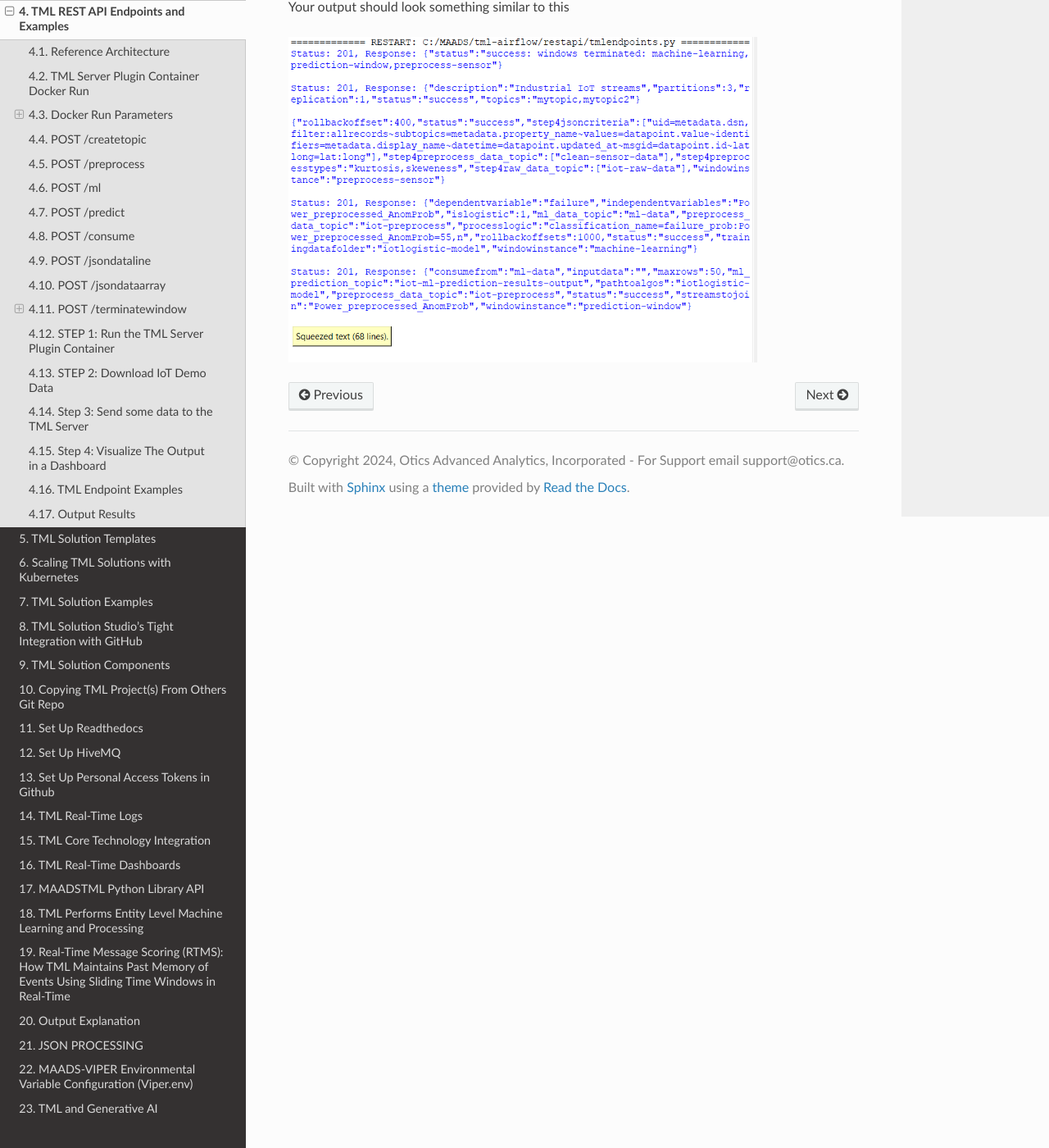
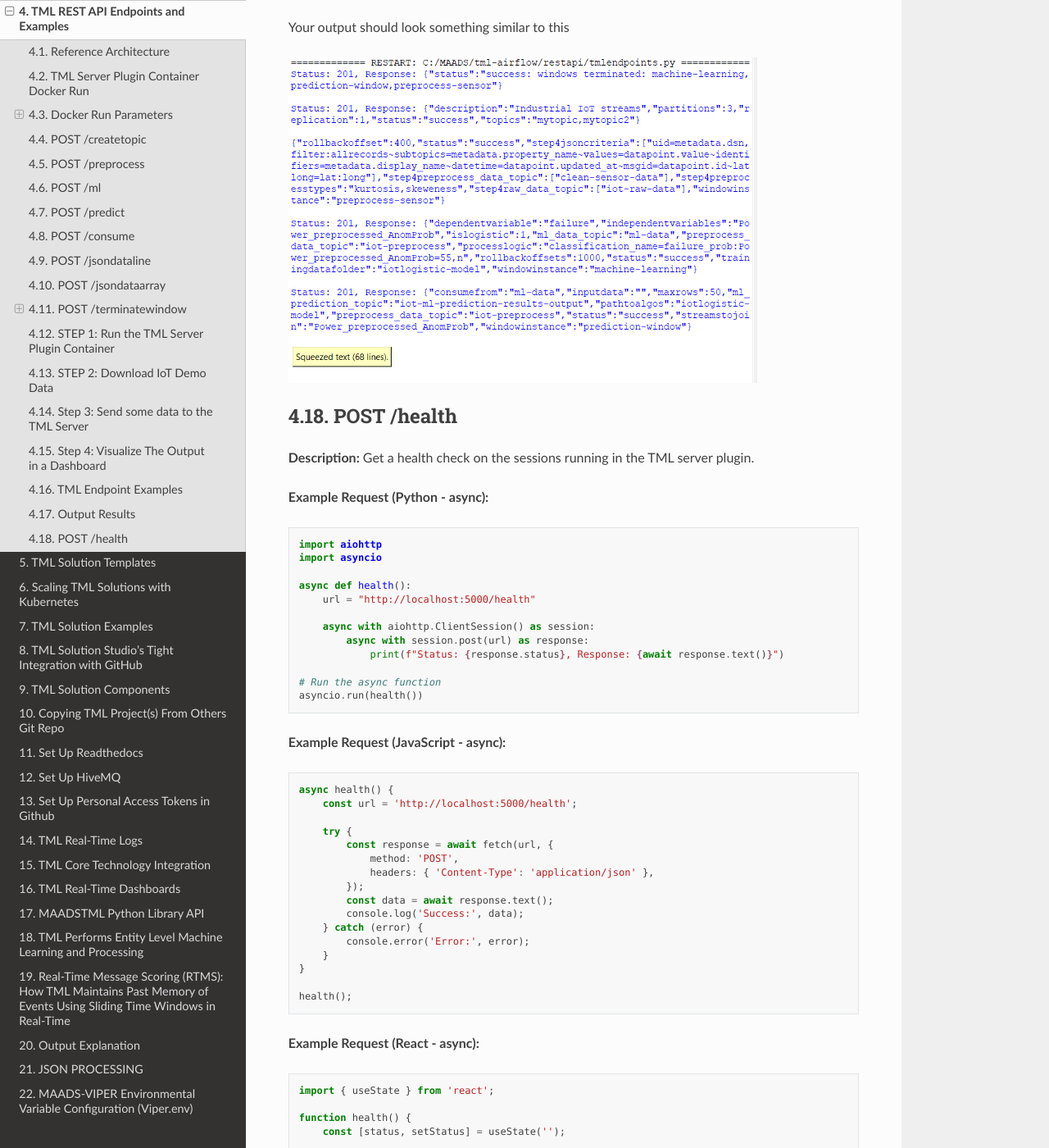
Before and after one commit to smaurice101/readthedocs, a Sphinx documentation site: the page built from docs/source/tmlapi.rst, in a window 1280 px wide and 1400 px high, scrolled down 28585 px. Shown: the whole window at 82% size. Built offline with Sphinx 7.4.7 and the Read the Docs theme 3.1.0, drawn with Linux system fonts in a browser that asks for light colours; pages that are not in the unit, such as notebooks, are missing from menus; some of the changed text lies outside the part shown.

Commit message:
Update tmlapi.rst

```diff
--- a/docs/source/tmlapi.rst
+++ b/docs/source/tmlapi.rst
@@ -112,6 +112,7 @@ TML API Quick Reference
 - ``/jsondataline`` - Send single JSON → 200
 - ``/jsondataarray`` - Send JSON array → 200
 - ``/terminatewindow`` - Send JSON array → 200
+- ``/health`` - Send JSON array → 200
 
 POST /createtopic
 --------------------------
@@ -1566,3 +1567,82 @@ Your output should look something similar to this
 
 .. figure:: endpointoutput.png
    :scale: 70%
+
+POST /health
+--------------------------
+
+**Description:**
+Get a health check on the sessions running in the TML server plugin.
+
+**Example Request (Python - async):**
+
+.. code-block:: python
+
+    import aiohttp
+    import asyncio
+
+    async def health():
+        url = "http://localhost:5000/health"
+
+        async with aiohttp.ClientSession() as session:
+            async with session.post(url) as response:
+                print(f"Status: {response.status}, Response: {await response.text()}")
+
+    # Run the async function
+    asyncio.run(health())
+
+**Example Request (JavaScript - async):**
+
+.. code-block:: javascript
+
+    async health() {
+        const url = 'http://localhost:5000/health';
+
+        try {
+            const response = await fetch(url, {
+                method: 'POST',
+                headers: { 'Content-Type': 'application/json' },
+            });
+            const data = await response.text();
+            console.log('Success:', data);
+        } catch (error) {
+            console.error('Error:', error);
+        }
+    }
+
+    health();
+
+**Example Request (React - async):**
+
+.. code-block:: jsx
+
+    import { useState } from 'react';
+
+    function health() {
+        const [status, setStatus] = useState('');
+
+        const handleSubmit = async (e) => {
+            e.preventDefault();
+
+            try {
+                const response = await fetch('http://localhost:5000/health', {
+                    method: 'POST',
+                    headers: { 'Content-Type': 'application/json' },
+                });
+                setStatus(response.ok ? 'health ok!' : 'Failed');
+            } catch (error) {
+                setStatus('Error: ' + error.message);
+            }
+        };
+
+        return (
+            <form onSubmit={handleSubmit}>
+                <button type="submit">Health Check</button>
+                <p>{status}</p>
+            </form>
+        );
+    }
+
+**Responses:**
+- *200* – Health successfully.
+- *400* – ``"Health failed"``
```
